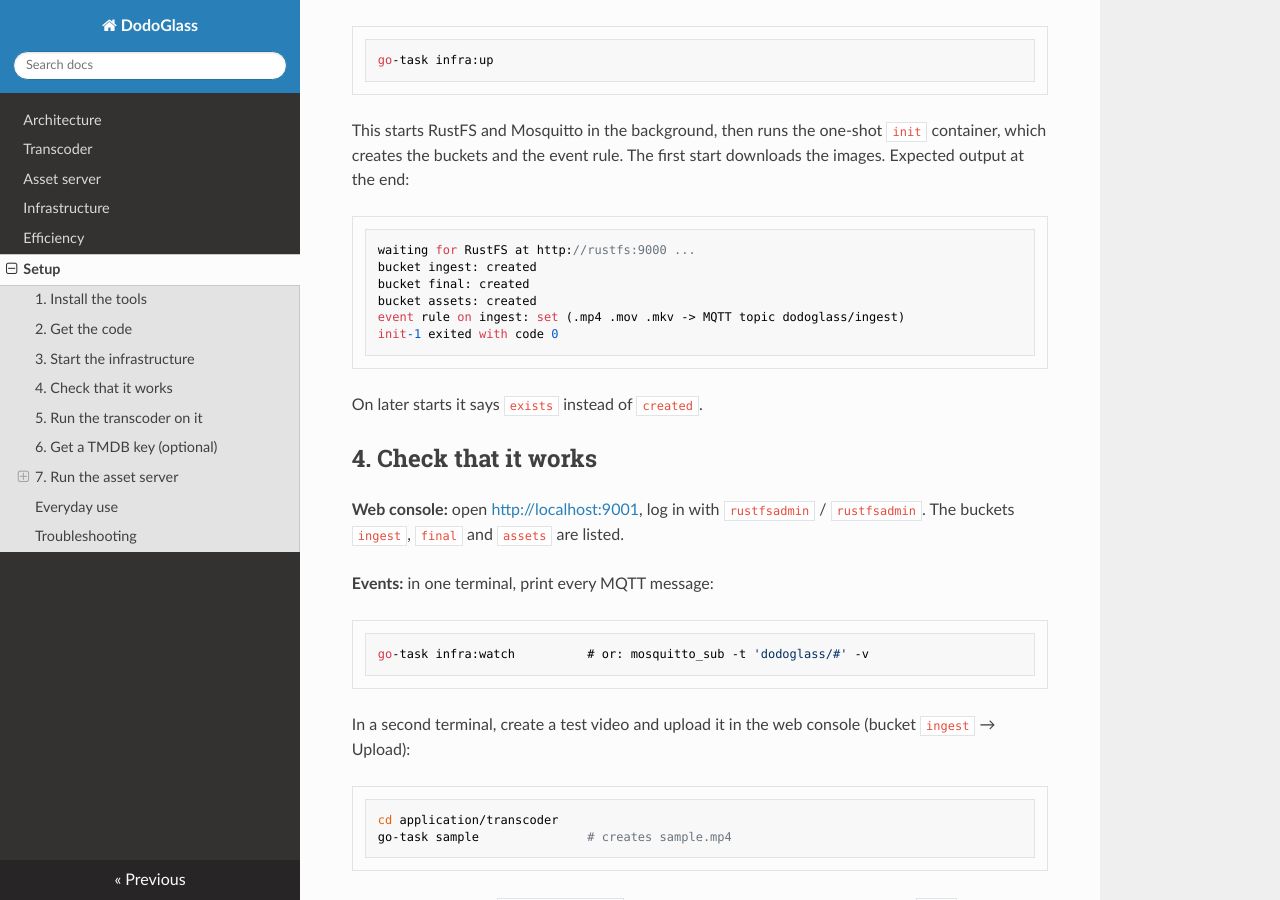
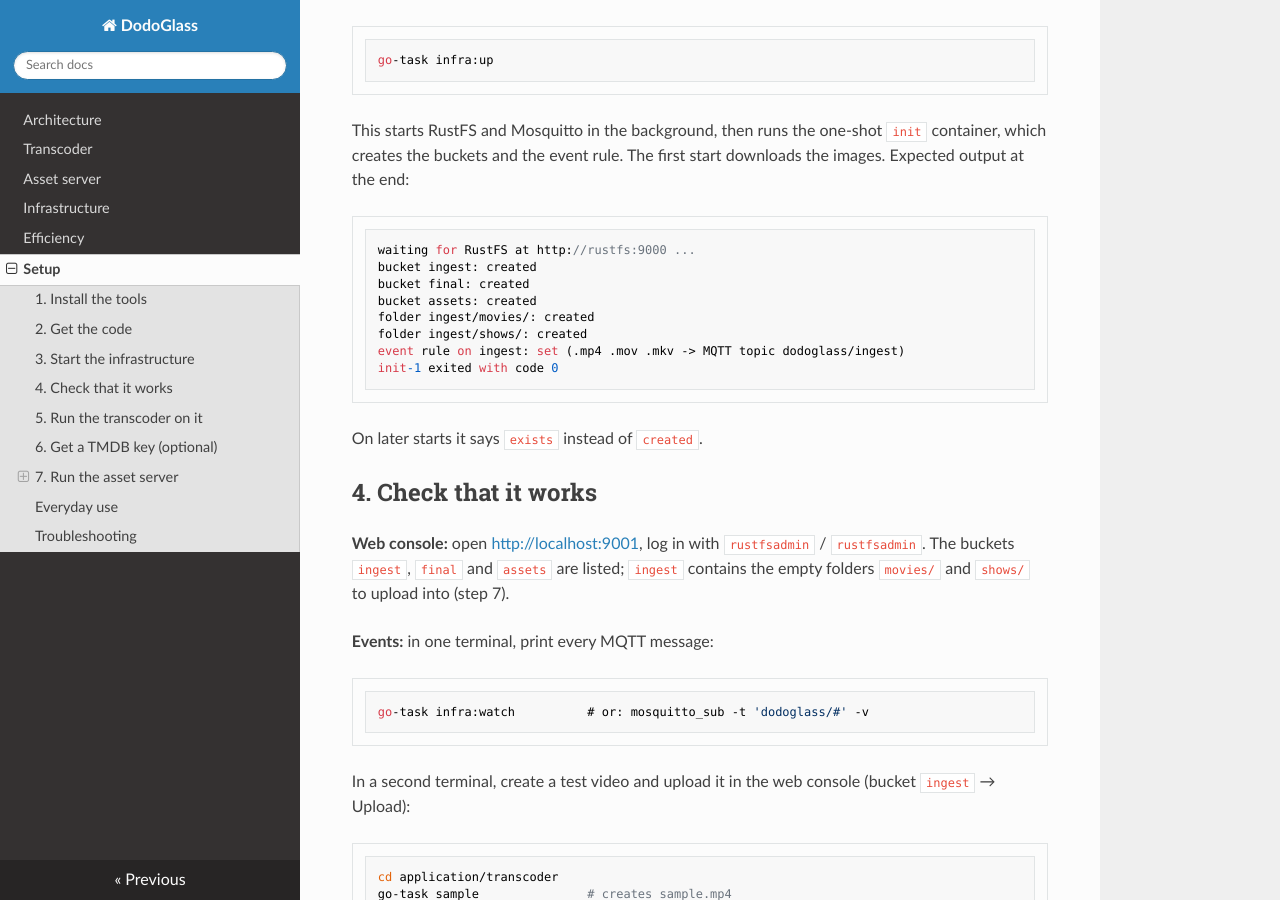
Before and after one commit to Domeimeie/DodoGlass, an MkDocs documentation site: the page built from docs/architecture/setup.md, in a window 1280 px wide and 900 px high, scrolled down 999 px. Built offline with MkDocs 1.6.1, drawn with Linux system fonts in a browser that asks for light colours; nearby versions of some CDN libraries.

Commit message:
Infra: create movies/ and shows/ folders in ingest
Empty marker objects, created idempotently by init.sh, so the upload
layout's top folders stay visible in the web console. They don't end in
a video suffix, so the event rule ignores them.

Co-Authored-By: Claude Opus 5.5 <noreply@anthropic.com>

````diff
--- a/docs/architecture/setup.md
+++ b/docs/architecture/setup.md
@@ -51,6 +51,8 @@ waiting for RustFS at http://rustfs:9000 ...
 bucket ingest: created
 bucket final: created
 bucket assets: created
+folder ingest/movies/: created
+folder ingest/shows/: created
 event rule on ingest: set (.mp4 .mov .mkv -> MQTT topic dodoglass/ingest)
 init-1 exited with code 0
 ```
@@ -60,7 +62,8 @@ On later starts it says `exists` instead of `created`.
 ## 4. Check that it works
 
 **Web console:** open <http://localhost:9001>, log in with `rustfsadmin` / `rustfsadmin`. The buckets
-`ingest`, `final` and `assets` are listed.
+`ingest`, `final` and `assets` are listed; `ingest` contains the empty folders `movies/` and `shows/`
+to upload into (step 7).
 
 **Events:** in one terminal, print every MQTT message:
 
````
Also changed, not shown: docs/architecture/infrastructure.md (+2 -0 lines), 1 other file.
